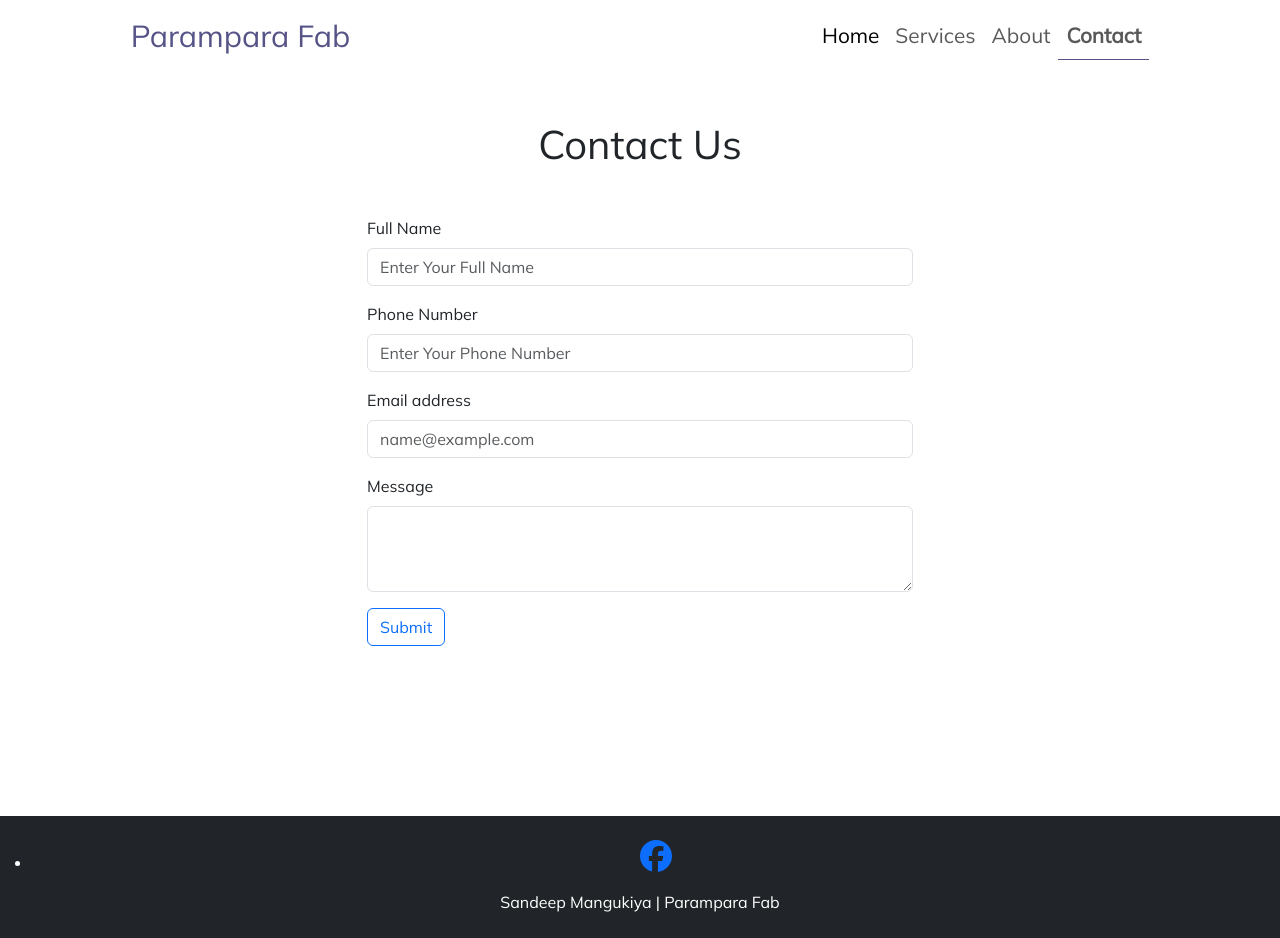
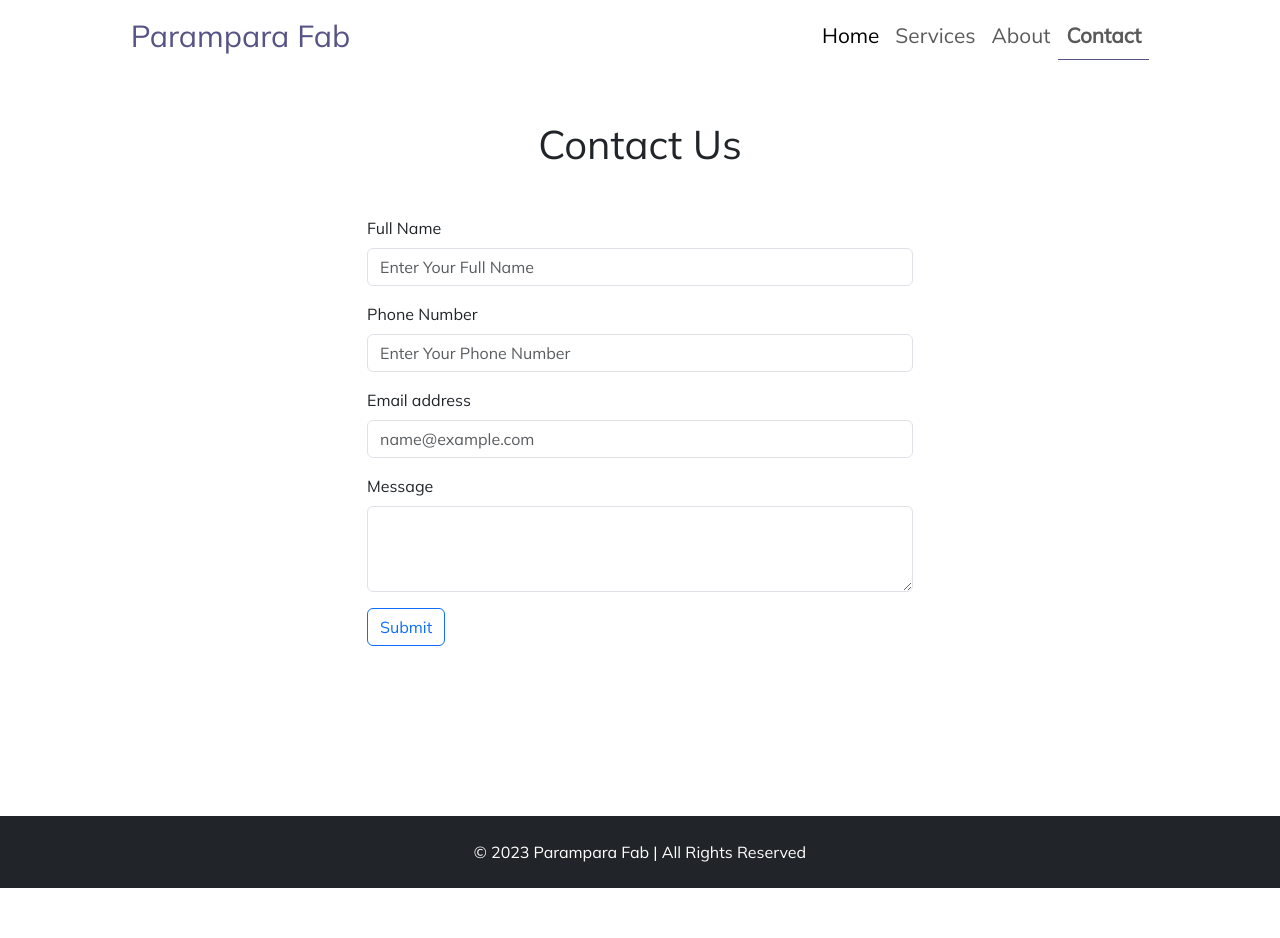
Before and after one commit to sandeeepmangukiya/my-react-app, a React (Create React App) app: page /contact in a window 1280 px wide. After the commit the page ends 888 px from the top, so only its background shows below. Built offline with nearby package versions, Linux system fonts and the light colour scheme.

Commit message:
modified Footer.jsx currentDate is added

```diff
--- a/src/Footer.jsx
+++ b/src/Footer.jsx
@@ -4,10 +4,11 @@ import { FontAwesomeIcon } from '@fortawesome/react-fontawesome';
 import { faFacebook } from '@fortawesome/free-brands-svg-icons';
 
 const Footer = () => {
+    const currentYear = new Date().getFullYear();
     return (
         <>
             <footer className="bg-dark text-white text-center py-4">
-                <section>
+                {/* <section>
                     <ul>
                         <li>
                             <NavLink to={{pathname:"https://www.facebook.com"}} target="_blank">
@@ -15,9 +16,9 @@ const Footer = () => {
                             </NavLink>
                         </li>
                     </ul>
-                </section>
+                </section> */}
                 <section>
-                    <p>Sandeep Mangukiya | Parampara Fab</p>
+                    <p>&copy; {currentYear} Parampara Fab | All Rights Reserved</p>
                 </section>
             </footer>
         </>
```
